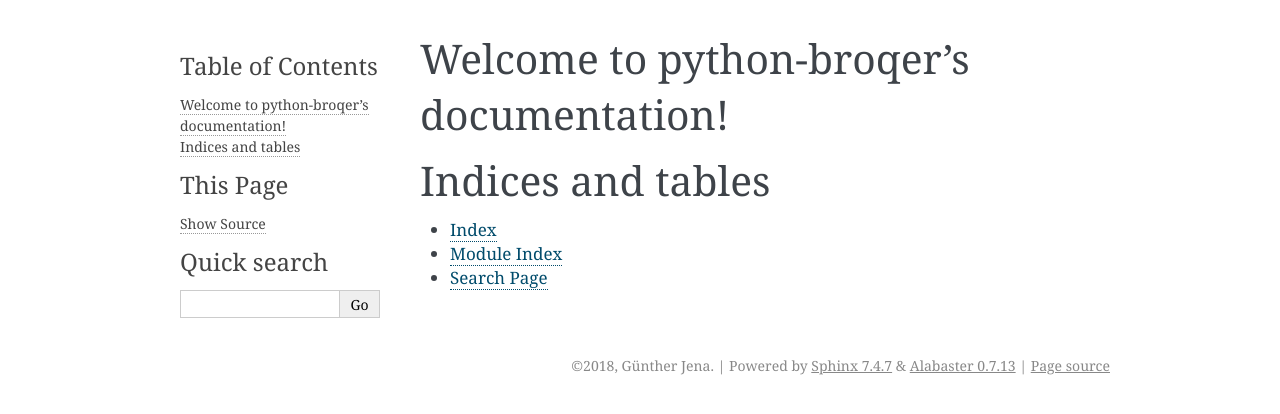
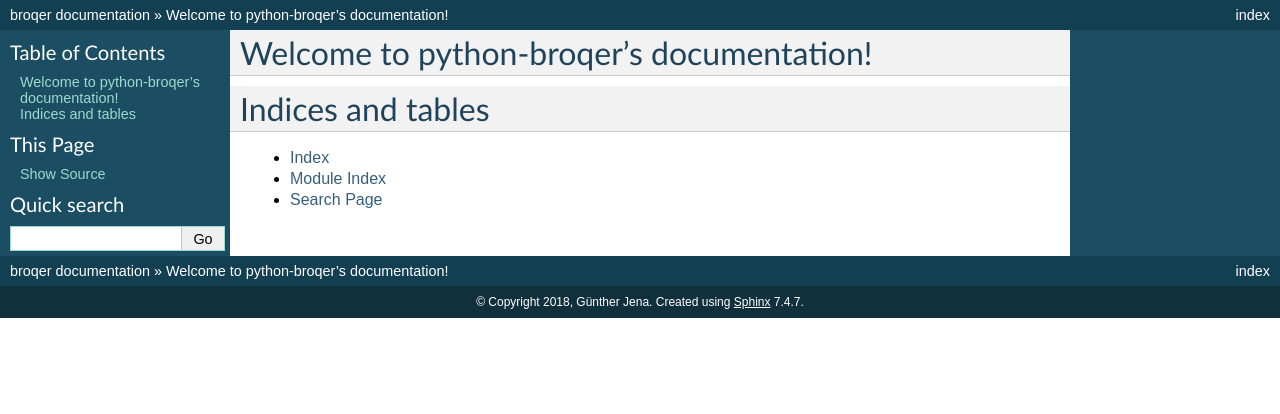
Before and after one commit to semiversus/python-broqer, a Sphinx documentation site: the page built from docs/index.rst, in a window 1280 px wide. Shown: the top 414 px of the page. Built offline with Sphinx 7.4.7, drawn with Linux system fonts in a browser that asks for light colours.

```diff
--- a/docs/conf.py
+++ b/docs/conf.py
@@ -19,7 +19,7 @@
 
 # -- Project information -----------------------------------------------------
 
-project = 'python-broqer'
+project = 'broqer'
 copyright = u'2018, Günther Jena'
 author = u'Günther Jena'
 
@@ -45,7 +45,7 @@ extensions = [
 ]
 
 # Add any paths that contain templates here, relative to this directory.
-templates_path = ['_templates']
+#templates_path = ['_templates']
 
 # The suffix(es) of source filenames.
 # You can specify multiple suffix as a list of string:
@@ -77,7 +77,7 @@ pygments_style = 'sphinx'
 # The theme to use for HTML and HTML Help pages.  See the documentation for
 # a list of builtin themes.
 #
-html_theme = 'alabaster'
+html_theme = 'default'
 
 # Theme options are theme-specific and customize the look and feel of a theme
 # further.  For a list of options available for each theme, see the
@@ -88,7 +88,7 @@ html_theme = 'alabaster'
 # Add any paths that contain custom static files (such as style sheets) here,
 # relative to this directory. They are copied after the builtin static files,
 # so a file named "default.css" will overwrite the builtin "default.css".
-html_static_path = ['_static']
+#html_static_path = ['_static']
 
 # Custom sidebar templates, must be a dictionary that maps document names
 # to template names.
@@ -104,7 +104,7 @@ html_static_path = ['_static']
 # -- Options for HTMLHelp output ---------------------------------------------
 
 # Output file base name for HTML help builder.
-htmlhelp_basename = 'python-broqerdoc'
+htmlhelp_basename = 'broqerdoc'
 
 
 # -- Options for LaTeX output ------------------------------------------------
```
